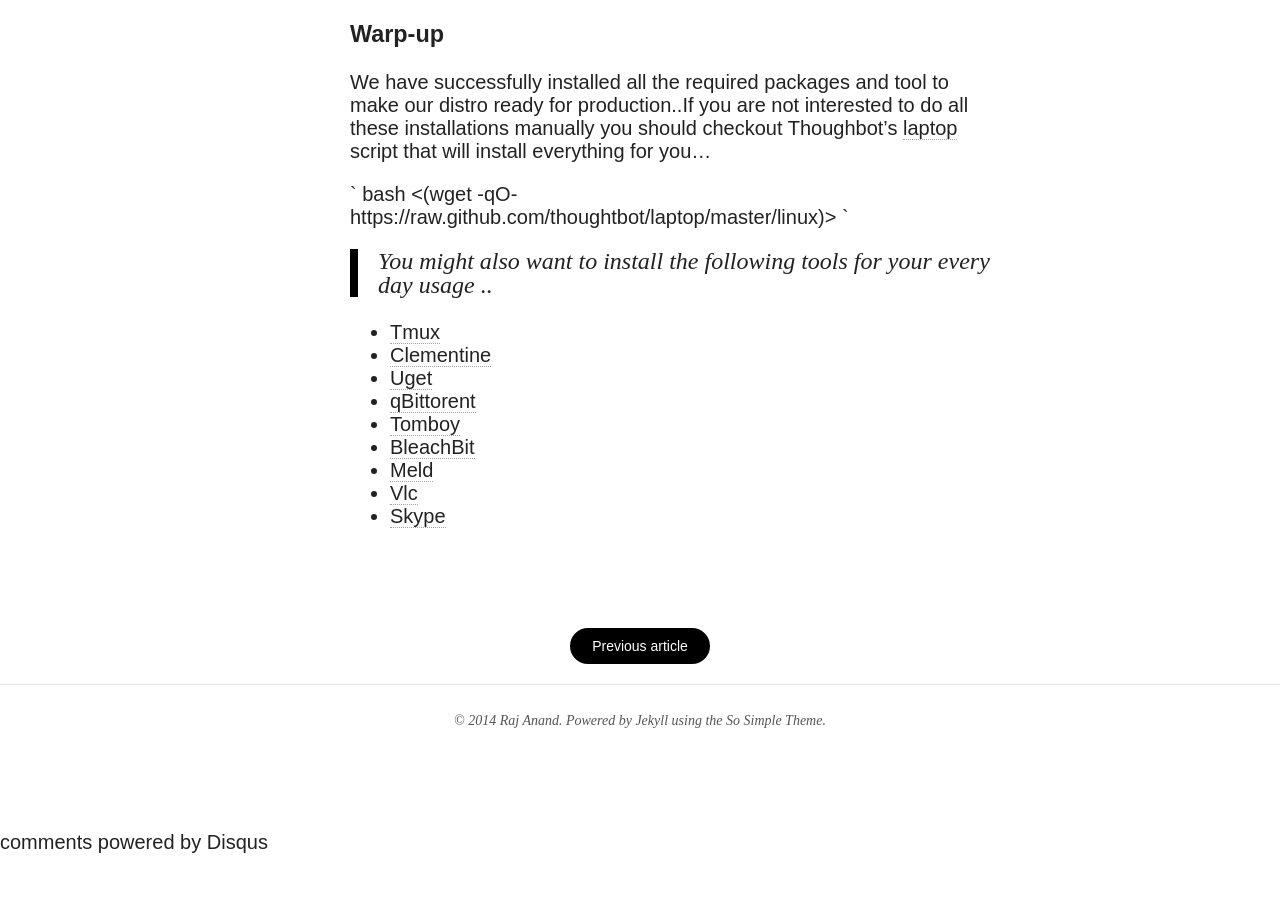
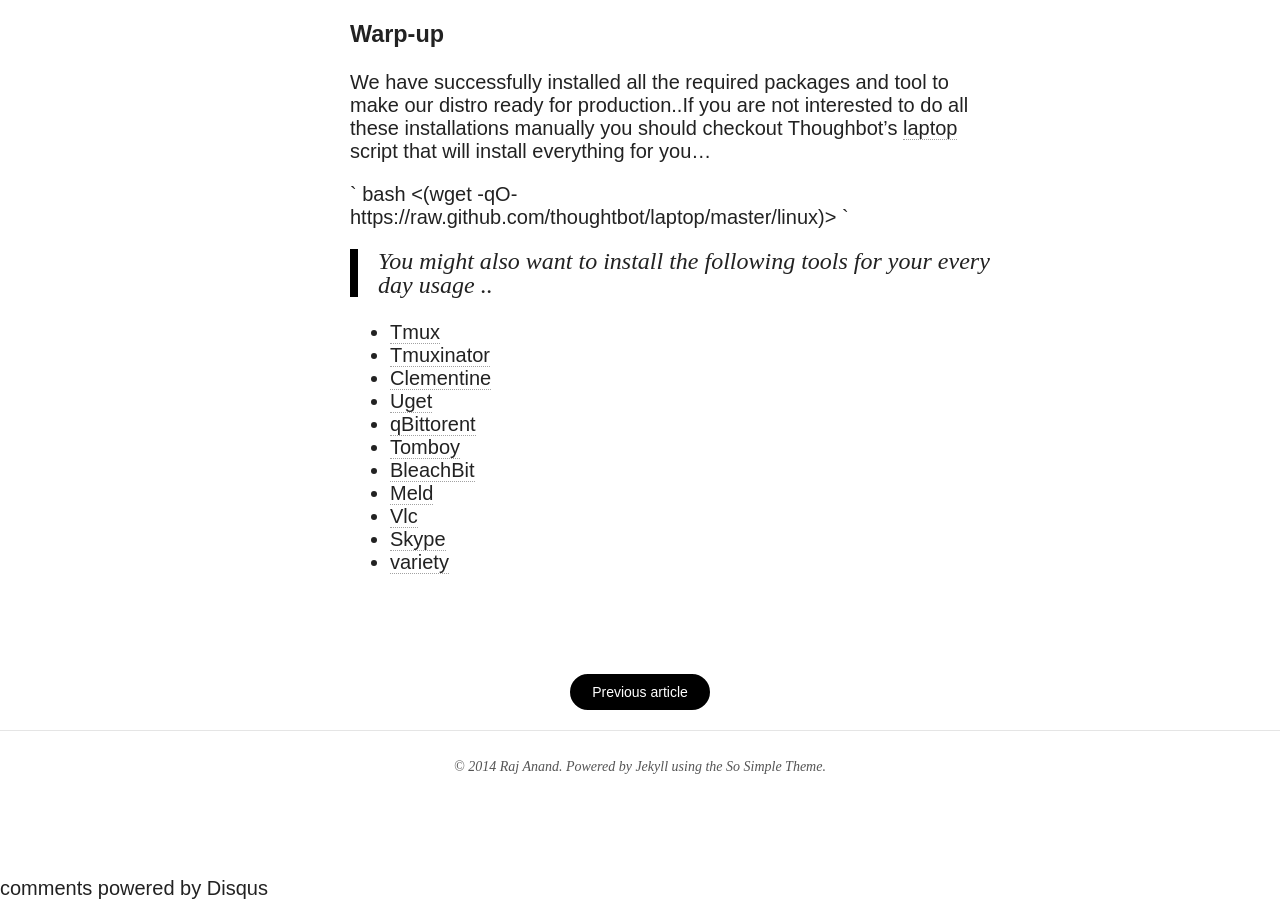
Before and after one commit to rajanand02/rajanand02.github.io, a Jekyll site: the page built from _posts/2014-03-06-Rails.md, in a window 1280 px wide and 900 px high, scrolled down 6138 px. Built offline with Jekyll 4.4.1, drawn with Linux system fonts in a browser that asks for light colours; nearby versions of some CDN libraries; comment, search, counter and statistics services are not loaded; before the commit the page ends 6992 px from its top, so only the background shows below that.

Commit message:
add varitey and tmuxinator links

```diff
--- a/_posts/2014-03-06-Rails.md
+++ b/_posts/2014-03-06-Rails.md
@@ -231,6 +231,7 @@
  > You might also want to install the following tools for your every day usage ..
 
  * [Tmux](http://tmux.sourceforge.net/)
+ * [Tmuxinator](https://github.com/tmuxinator/tmuxinator)
  * [Clementine](https://apps.ubuntu.com/cat/applications/clementine/)
  * [Uget](https://apps.ubuntu.com/cat/applications/uget/)
  * [qBittorent](https://apps.ubuntu.com/cat/applications/qbittorrent/)
@@ -239,3 +240,4 @@
  * [Meld](https://apps.ubuntu.com/cat/applications/meld/)
  * [Vlc](http://www.videolan.org/vlc/index.html)
  * [Skype](http://www.skype.com/en/download-skype/skype-for-computer/)
+ * [variety](https://apps.ubuntu.com/cat/applications/variety/)
```
Also changed, not shown: _posts/2014-02-18-vim.md (+1 -1 lines).
